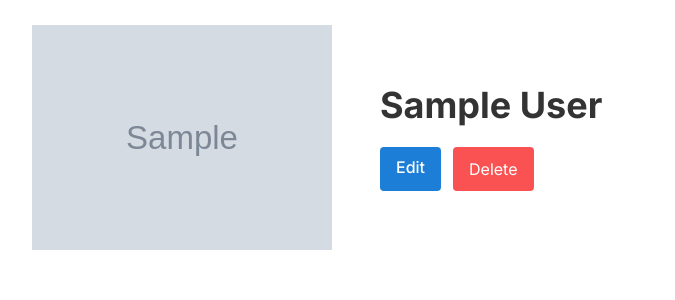
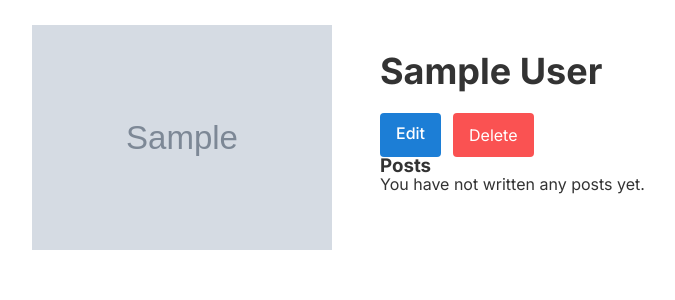
Before and after one commit to AV2001/flask-blogly, a Flask app: page /users/1 in a window 1280 px wide. Shown: the top 300 px of the page, without its empty margins (8-683 px from the left). Run offline with Flask 3, Linux system fonts and the light colour scheme; tables that the repository leaves empty hold one stand-in row (values such as "Sample post"); grey boxes marked "Sample" are stand-in pictures.

Commit message:
display posts

```diff
--- a/templates/user-details.html
+++ b/templates/user-details.html
@@ -10,7 +10,7 @@ block content %}
     </div>
     <div class="user-content-box">
         <h2>{{user.full_name}}</h2>
-        <div>
+        <div class="buttons">
             <a href="/users/{{user.id}}/edit" class="btn btn--edit-user"
                 >Edit</a
             >
@@ -22,6 +22,16 @@ block content %}
                 />
             </form>
         </div>
+        <h3>Posts</h3>
+        {% if posts %}
+        <ul>
+            {% for post in posts %}
+            <li>{{post.title}}</li>
+            {% endfor %}
+        </ul>
+        {% else %}
+        <p>You have not written any posts yet.</p>
+        {% endif %}
     </div>
 </div>
 {% endblock %}
```
